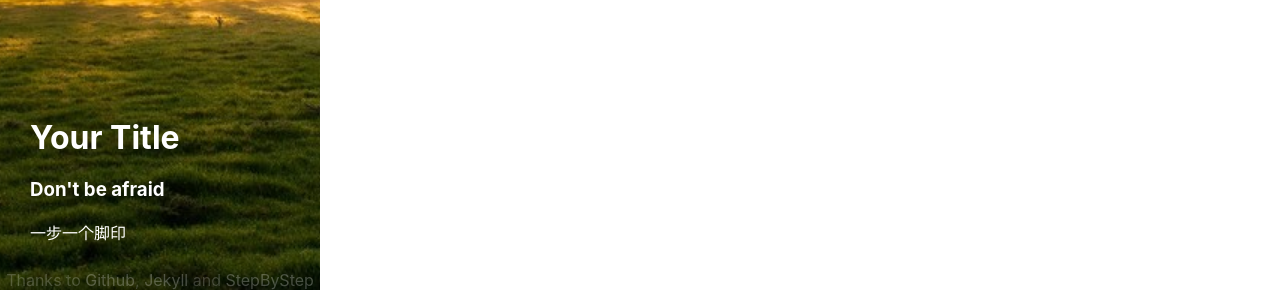
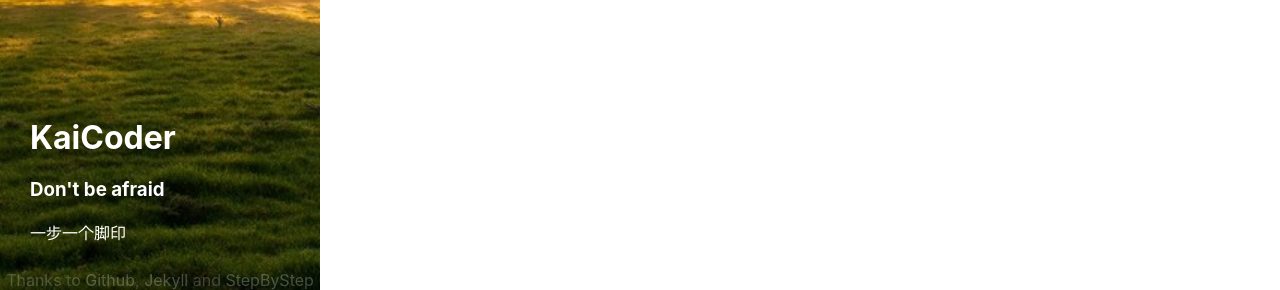
Before and after one commit to KaiCoder/KaiCoder.github.io, a Jekyll site: the page built from article.html, in a window 1280 px wide and 900 px high, scrolled down 100 px. Shown: the part 610-900 px from the top of the window. Built offline with Jekyll 4.4.1, drawn with Linux system fonts in a browser that asks for light colours; nearby versions of some CDN libraries; comment, search, counter and statistics services are not loaded.

Commit message:
Update _config.yml

```diff
--- a/_config.yml
+++ b/_config.yml
@@ -1,5 +1,5 @@
 # Site settings
-title: Your Title
+title: KaiCoder
 author: author
 email:
 description: > # this means to ignore newlines until "baseurl:"
@@ -9,7 +9,7 @@ description: > # this means to ignore newlines until "baseurl:"
 
 
 # Site URL NOTE: if your site is base on subdir /blog you should change base to "/blog"
-domain: "http://yourdomain.github.io" # the domain URL for your site
+domain: "http://KaiCoder.github.io" # the domain URL for your site
 base: ""  # the relative path that different with domain so you can test locally
 
 # Source URL NOTE: end with / cause it's [URL + FILE]
```
